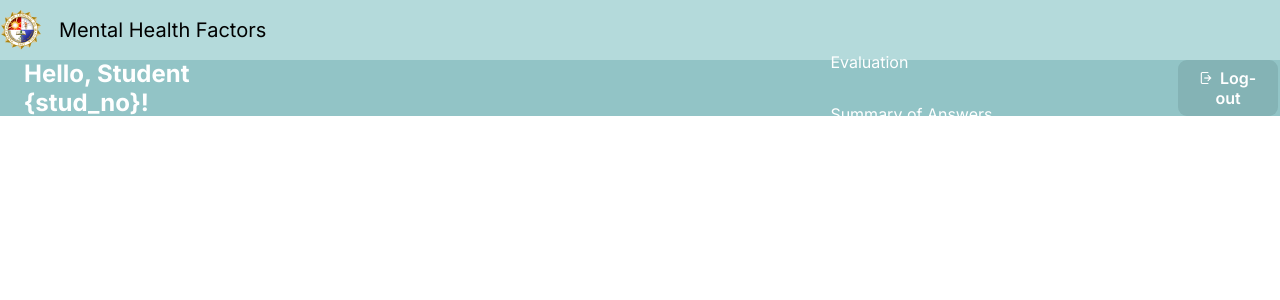
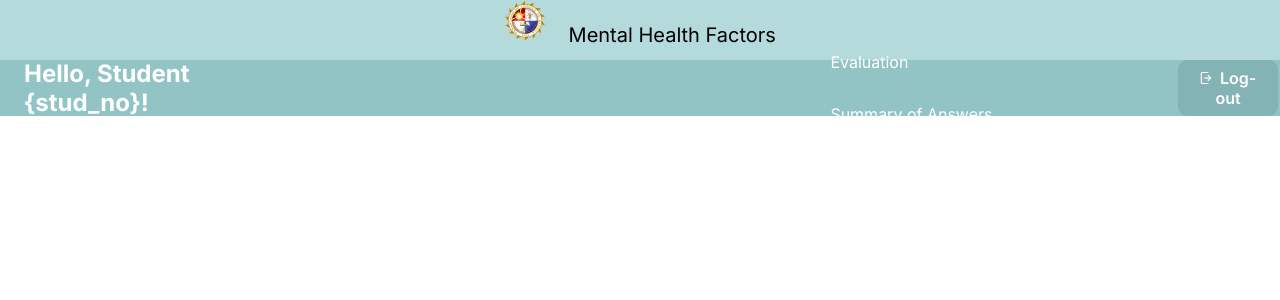
Before and after one commit to nglcaie/capstone_ver1, a Django app: page /student_navbar in a window 1280 px wide. Shown: the top 300 px of the page. Run offline with Django 4.2, Linux system fonts and the light colour scheme; some web fonts are replaced.

Commit message:
Update navbar-student.css
align-center navbar

```diff
--- a/capswebsite/static/css/navbar-student.css
+++ b/capswebsite/static/css/navbar-student.css
@@ -8,13 +8,15 @@
 
 .nav-bar-1{
     height: 3em;
-    display: flex;
-    align-items: center;
+    /* display: flex;
+    align-items: center; */
     background-color: #B4DADB;
     font-family: 'Inter';
     font-style: normal;
     font-weight: 400;
     font-size: 20px;
+    text-align: center;
+    vertical-align: middle;
 
 }
 
```
